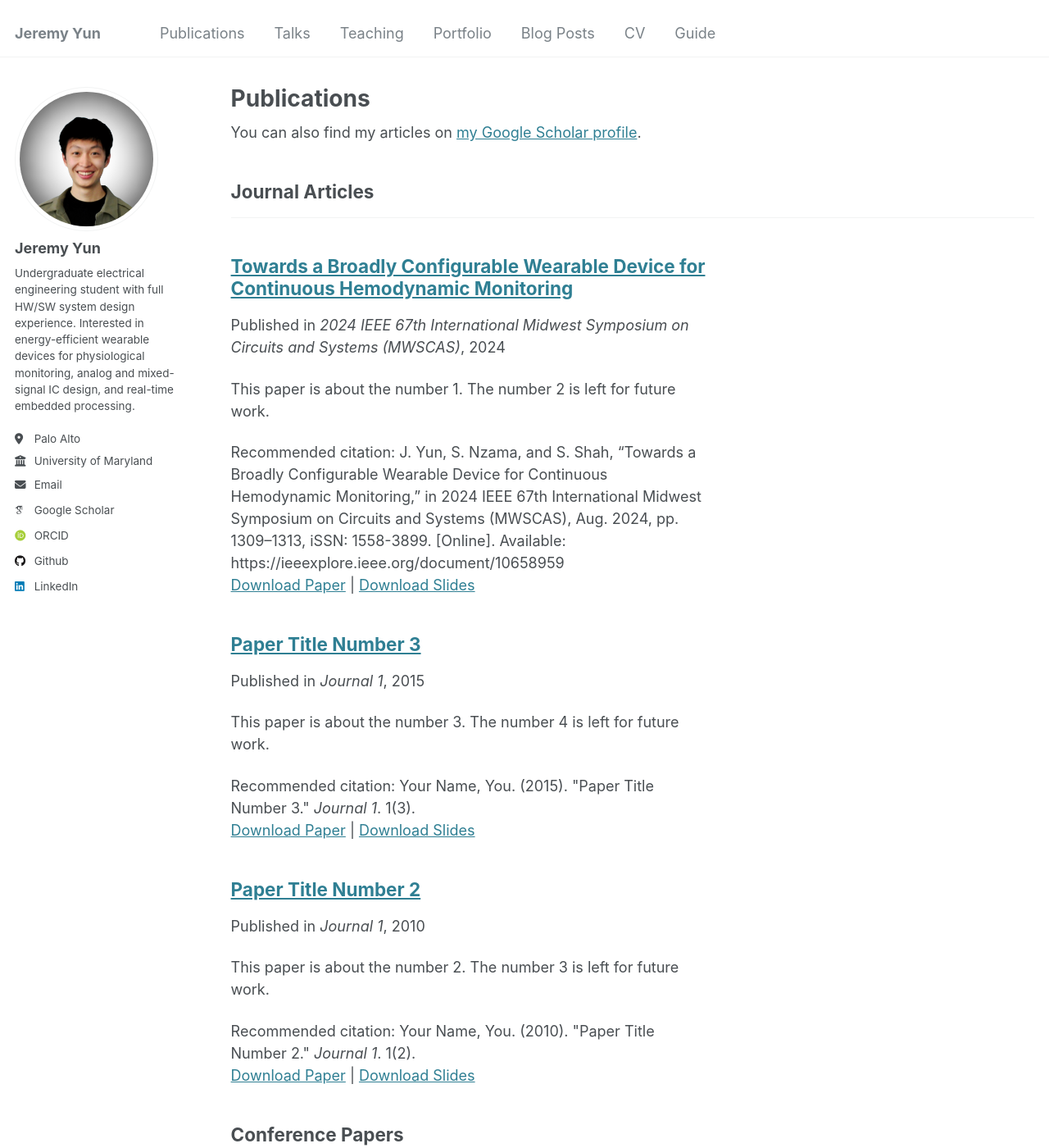
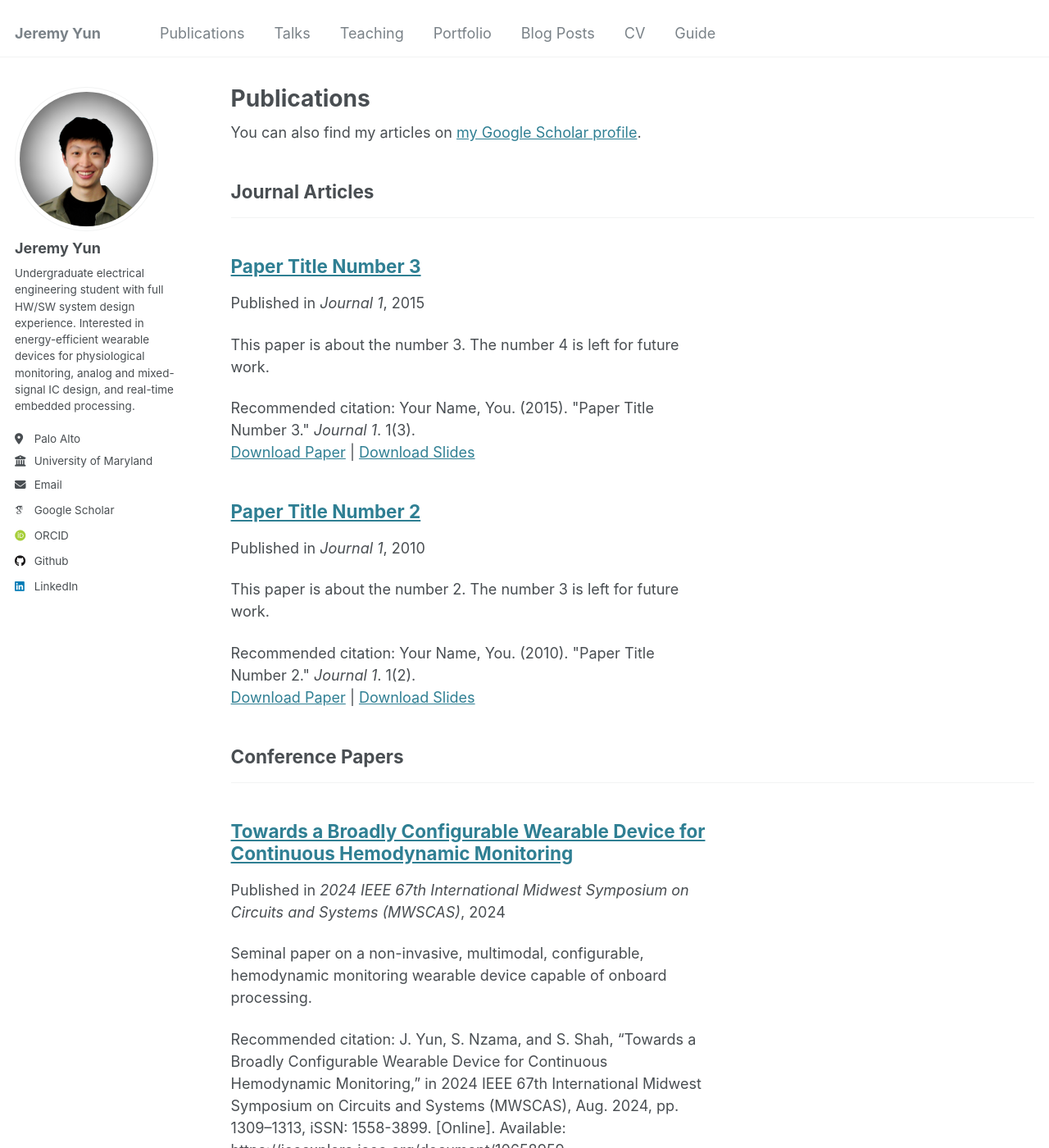
Before and after one commit to JermYeWorm/JermYeWorm.github.io, a Jekyll site: the page built from _pages/publications.html, in a window 1280 px wide and 1400 px high. Shown: the whole window at 82% size. Built offline with Jekyll 4.4.1, drawn with Linux system fonts in a browser that asks for light colours; some web fonts are replaced; some of the changed text lies outside the part shown.

Commit message:
Update IEEE_MWSCAS_2024_Paper.md

```diff
--- a/_publications/IEEE_MWSCAS_2024_Paper.md
+++ b/_publications/IEEE_MWSCAS_2024_Paper.md
@@ -1,9 +1,9 @@
 ---
 title: "Towards a Broadly Configurable Wearable Device for Continuous Hemodynamic Monitoring"
 collection: publications
-category: manuscripts
+category: conferences
 permalink: /publication/IEEE_MWSCAS_2024_Paper
-excerpt: 'This paper is about the number 1. The number 2 is left for future work.'
+excerpt: 'Seminal paper on a non-invasive, multimodal, configurable, hemodynamic monitoring wearable device capable of onboard processing.'
 date: 2024-08-11
 venue: '2024 IEEE 67th International Midwest Symposium on Circuits and Systems (MWSCAS)'
 slidesurl: 'http://academicpages.github.io/files/slides1.pdf'
```
